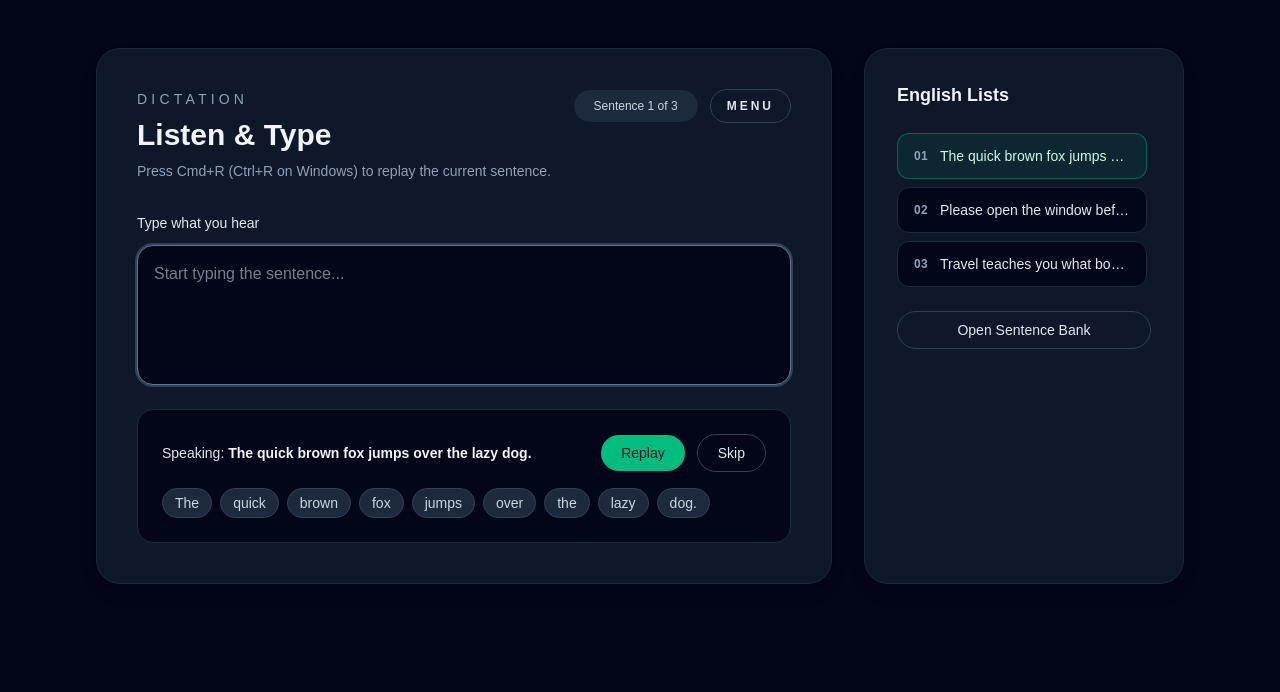
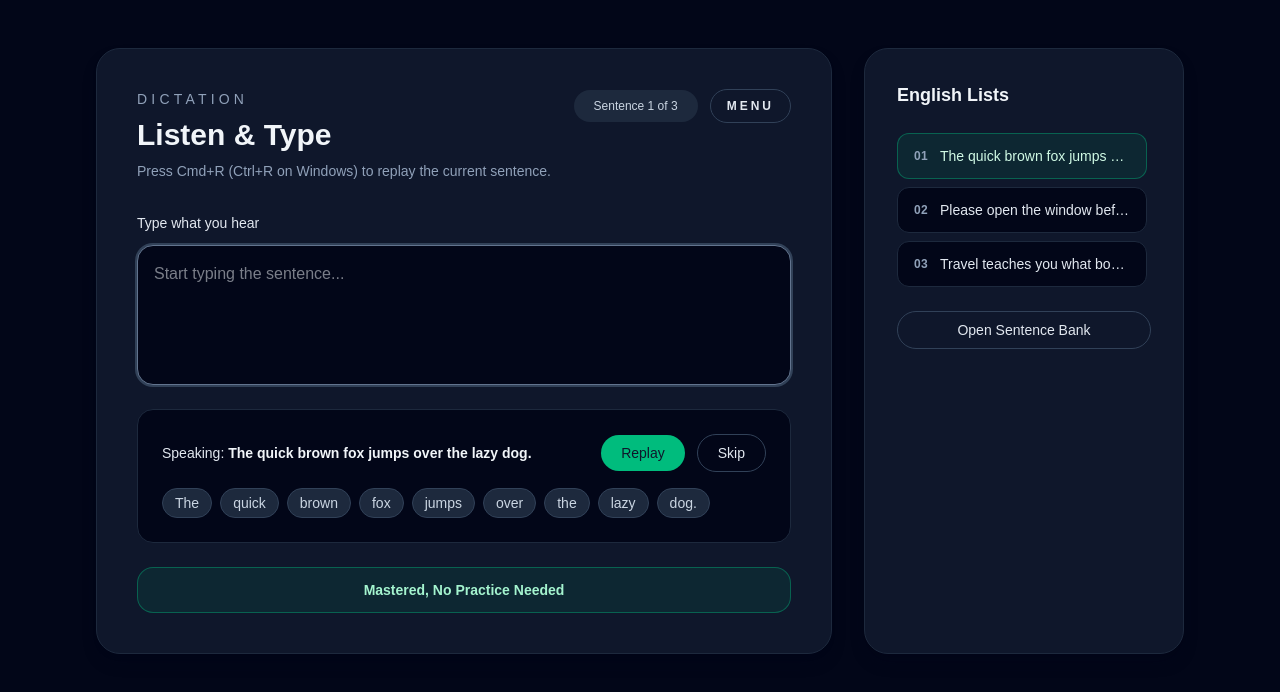
Before and after one commit to goldEli/dictate-english, a Next.js app: page / in a window 1280 px wide. Shown: the top 692 px of the page. Built offline with nearby package versions, Linux system fonts and the light colour scheme.

Commit message:
feat: add button

```diff
--- a/app/page.tsx
+++ b/app/page.tsx
@@ -308,6 +308,17 @@ export default function Home() {
       });
     }
   };
+
+  const handleMasterSentence = useCallback(() => {
+    if (!currentSentence) {
+      return;
+    }
+
+    setSentences((previous) =>
+      previous.filter((sentence) => sentence.id !== currentSentence.id),
+    );
+    setInputValue("");
+  }, [currentSentence, setSentences]);
 
   const handleExport = useCallback(() => {
     if (typeof window === "undefined") {
@@ -717,6 +728,14 @@ export default function Home() {
                 )}
               </div>
 
+              <button
+                type="button"
+                onClick={handleMasterSentence}
+                className="rounded-2xl border border-emerald-500/40 bg-emerald-500/10 px-5 py-3 text-sm font-semibold text-emerald-200 transition hover:bg-emerald-500/20 hover:text-emerald-50"
+              >
+                Mastered, No Practice Needed
+              </button>
+
             </div>
           ) : (
             <div className="rounded-3xl border border-dashed border-slate-700 bg-slate-900/40 p-12 text-center text-sm text-slate-400">
```
